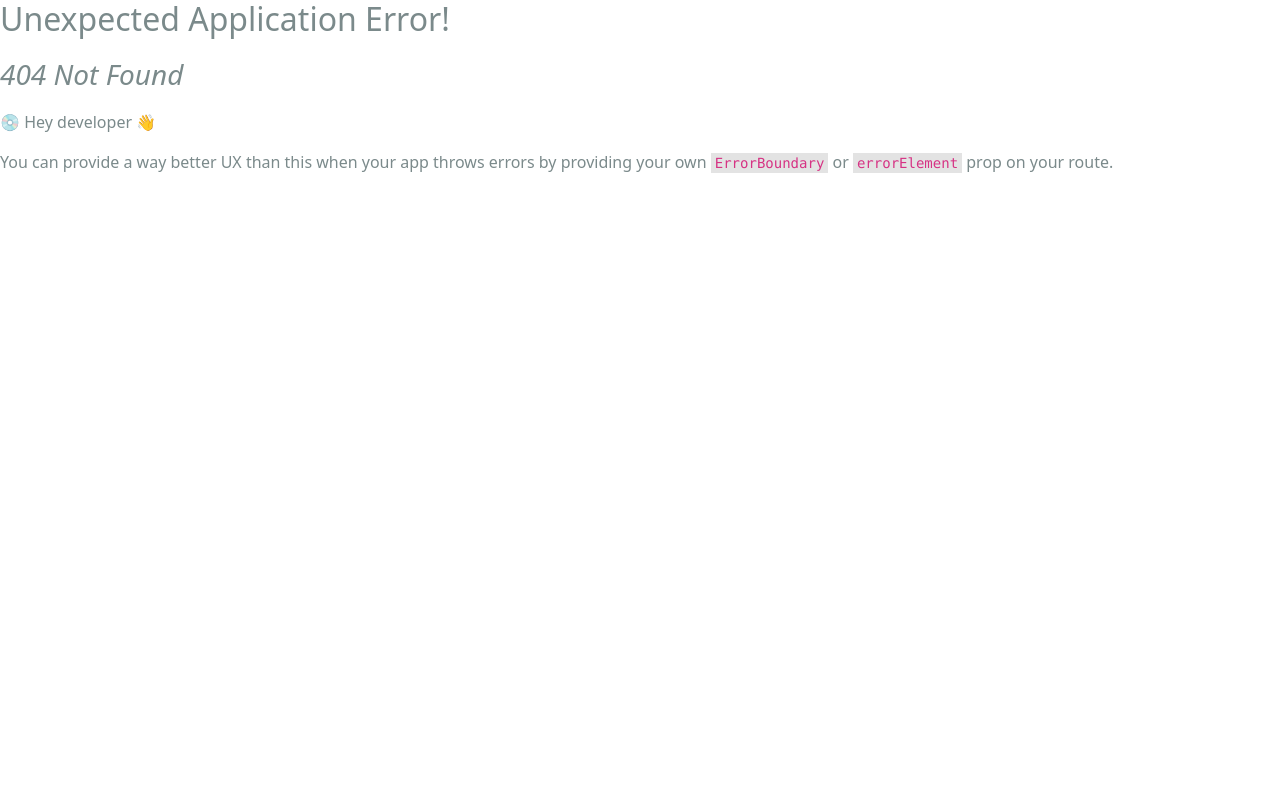
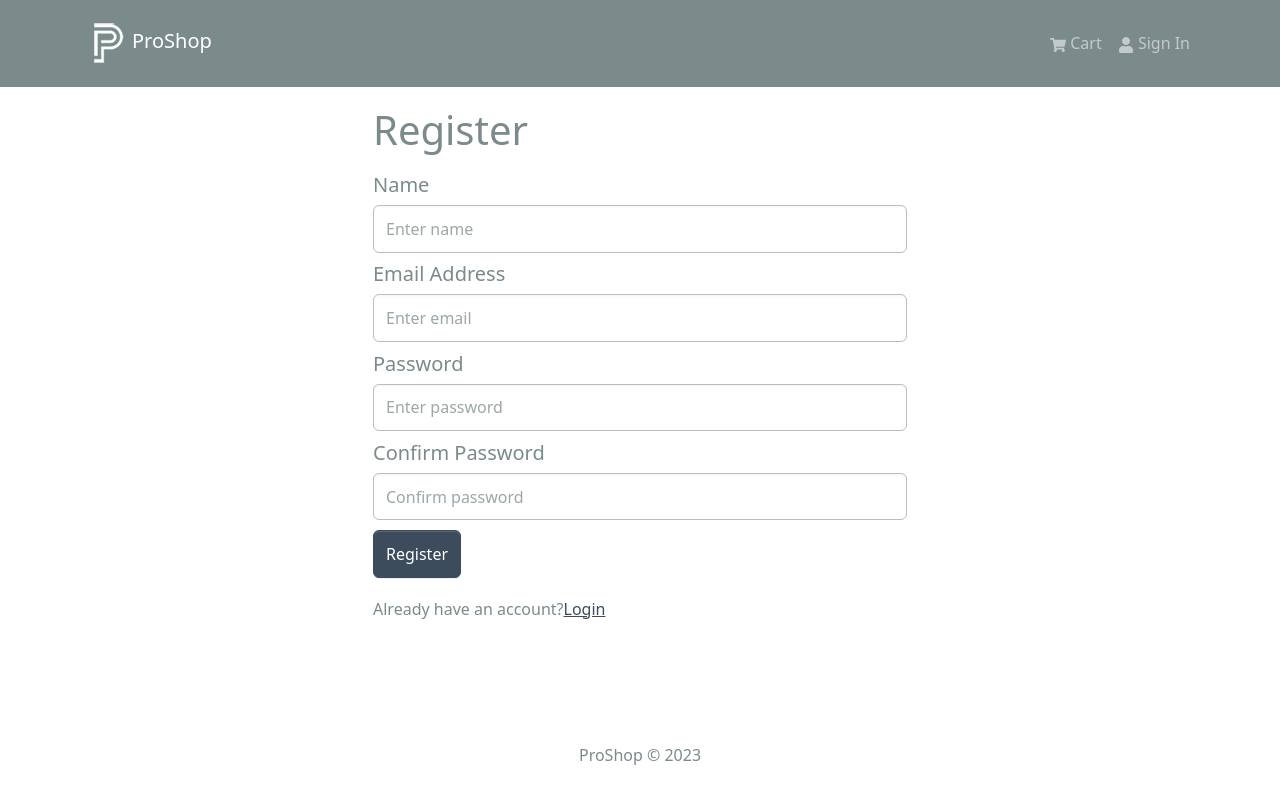
Before and after one commit to ameya-6964/MERN-Ecommerce-Project, a React (Create React App) app in the folder frontend/: page /register in a window 1280 px wide. Before the commit this address had no page. Shown: the top 800 px of the page. Built offline with nearby package versions, Linux system fonts and the light colour scheme.

Commit message:
Added User Registrarion

```diff
--- a/frontend/src/index.js
+++ b/frontend/src/index.js
@@ -14,6 +14,7 @@ import HomeScreen from "./screens/HomeScreen";
 import ProductScreen from "./screens/ProductScreen";
 import CartScreen from "./screens/CartScreen";
 import LoginScreen from "./screens/LoginScreen";
+import RegisterScreen from "./screens/RegisterScreen";
 
 import { Provider } from "react-redux";
 import store from "./store.js";
@@ -25,6 +26,7 @@ const router = createBrowserRouter(
       <Route path="/product/:id" element={<ProductScreen />} />
       <Route path="/cart" element={<CartScreen />} />
       <Route path="/login" element={<LoginScreen />} />
+      <Route path="/register" element={<RegisterScreen />} />
     </Route>
   )
 );
--- /dev/null
+++ b/frontend/src/screens/RegisterScreen.jsx
@@ -0,0 +1,114 @@
+import { useState, useEffect } from "react";
+import { Link, useLocation, useNavigate } from "react-router-dom";
+import { Form, Button, Row, Col } from "react-bootstrap";
+import { useDispatch, useSelector } from "react-redux";
+import Loader from "../components/Loader";
+import FormContainer from "../components/FormContainer";
+
+import { useRegisterMutation } from "../slices/userApiSlice.js";
+
+import { toast } from "react-toastify";
+import { setCredentials } from "../slices/authSlice.js";
+
+const RegisterScreen = () => {
+  const [name, setName] = useState("");
+  const [email, setEmail] = useState("");
+  const [password, setPassword] = useState("");
+  const [confirmPassword, setConfirmPassword] = useState("");
+
+  const dispatch = useDispatch();
+  const navigate = useNavigate();
+
+  const [register, { isLoading }] = useRegisterMutation();
+
+  const { userInfo } = useSelector((state) => state.auth);
+
+  const { search } = useLocation();
+  const sp = new URLSearchParams(search);
+  const redirect = sp.get("redirect") || "/";
+
+  useEffect(() => {
+    if (userInfo) {
+      navigate(redirect);
+    }
+  }, [navigate, redirect, userInfo]);
+
+  const submitHandler = async (e) => {
+    e.preventDefault();
+
+    if (password !== confirmPassword) {
+      toast.error("Passwords do not match");
+    } else {
+      try {
+        const res = await register({ name, email, password }).unwrap();
+        dispatch(setCredentials({ ...res }));
+        navigate(redirect);
+      } catch (err) {
+        toast.error(err?.data?.message || err.error);
+      }
+    }
+  };
+
+  return (
+    <FormContainer>
+      <h1>Register</h1>
+      <Form onSubmit={submitHandler}>
+        <Form.Group className="my-2" controlId="name">
+          <Form.Label as="h5">Name</Form.Label>
+          <Form.Control
+            type="name"
+            placeholder="Enter name"
+            value={name}
+            onChange={(e) => setName(e.target.value)}
+          ></Form.Control>
+        </Form.Group>
+
+        <Form.Group className="my-2" controlId="email">
+          <Form.Label as="h5">Email Address</Form.Label>
+          <Form.Control
+            type="email"
+            placeholder="Enter email"
+            value={email}
+            onChange={(e) => setEmail(e.target.value)}
+          ></Form.Control>
+        </Form.Group>
+
+        <Form.Group className="my-2" controlId="password">
+          <Form.Label as="h5">Password</Form.Label>
+          <Form.Control
+            type="password"
+            placeholder="Enter password"
+            value={password}
+            onChange={(e) => setPassword(e.target.value)}
+          ></Form.Control>
+        </Form.Group>
+        <Form.Group className="my-2" controlId="confirmPassword">
+          <Form.Label as="h5">Confirm Password</Form.Label>
+          <Form.Control
+            type="password"
+            placeholder="Confirm password"
+            value={confirmPassword}
+            onChange={(e) => setConfirmPassword(e.target.value)}
+          ></Form.Control>
+        </Form.Group>
+
+        <Button disabled={isLoading} type="submit" variant="primary">
+          Register
+        </Button>
+
+        {isLoading && <Loader />}
+      </Form>
+
+      <Row className="py-3">
+        <Col>
+          Already have an account?
+          <Link to={redirect ? `/login?redirect=${redirect}` : "/login"}>
+            Login
+          </Link>
+        </Col>
+      </Row>
+    </FormContainer>
+  );
+};
+
+export default RegisterScreen;
```
